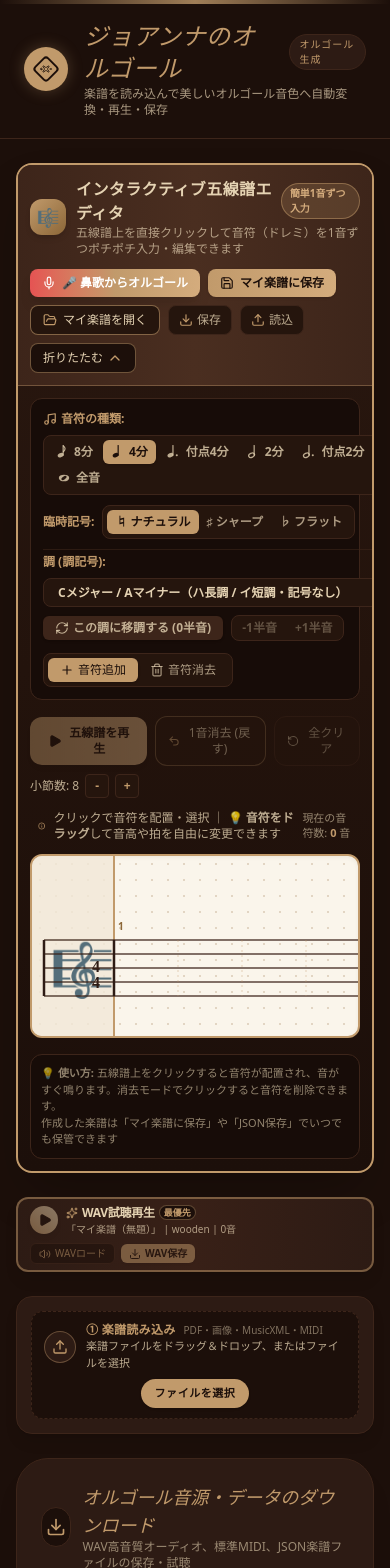
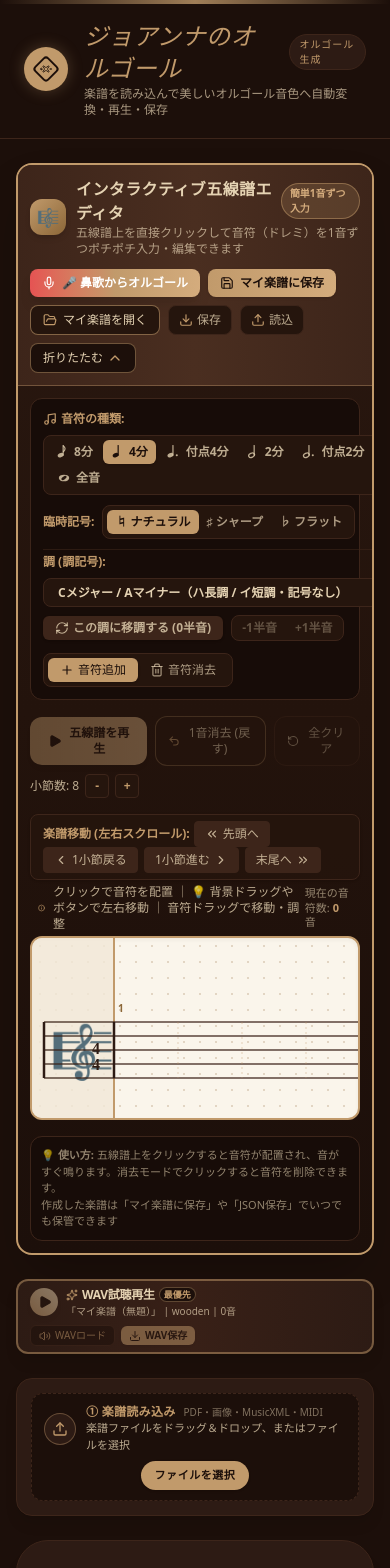
Before and after one commit to shalom777br-cmd/MusiicBox, a React (Vite) app: page / in a window 390 px wide. Shown: the top 1568 px of the page. Built offline with nearby package versions, Linux system fonts and the light colour scheme.

Commit message:
feat: add canvas panning support to staff editor
Implement canvas panning functionality in the StaffNotationEditor to improve navigation through long scores. Added pointer-based drag interaction and necessary UI icons.

```diff
--- a/src/components/StaffNotationEditor.tsx
+++ b/src/components/StaffNotationEditor.tsx
@@ -23,6 +23,10 @@ import {
   X,
   Mic,
   RefreshCw,
+  ChevronLeft,
+  ChevronRight,
+  ChevronsLeft,
+  ChevronsRight,
 } from 'lucide-react';
 import { MusicNote, MusicBoxSettings, ScoreMeta } from '../types';
 import { MusicBoxAudioEngine } from '../utils/audioEngine';
@@ -321,7 +325,14 @@ export default function StaffNotationEditor({
     lastAudioStep?: number;
   } | null>(null);
 
-  // Load saved scores from localStorage on mount
+  // Canvas drag/pan state
+  const canvasPanRef = useRef<{
+    startX: number;
+    startY: number;
+    startScrollLeft: number;
+    hasPanned: boolean;
+  } | null>(null);
+  const justPannedRef = useRef<boolean>(false);
   useEffect(() => {
     try {
       const stored = localStorage.getItem('musicbox_saved_scores');
@@ -397,13 +408,32 @@ export default function StaffNotationEditor({
     (e.currentTarget as Element).setPointerCapture?.(e.pointerId);
   };
 
-  // Pointer move handler on staff canvas (handles both hover and active dragging)
+  // Pointer down handler on SVG background to initiate canvas pan
+  const handleCanvasPointerDown = (e: React.PointerEvent<SVGSVGElement>) => {
+    if (containerRef.current) {
+      canvasPanRef.current = {
+        startX: e.clientX,
+        startY: e.clientY,
+        startScrollLeft: containerRef.current.scrollLeft,
+        hasPanned: false,
+      };
+      (e.currentTarget as Element).setPointerCapture?.(e.pointerId);
+    }
+  };
+
+  // Convert vertical mouse wheel into horizontal score scroll
+  const handleWheel = (e: React.WheelEvent<HTMLDivElement>) => {
+    if (containerRef.current) {
+      if (Math.abs(e.deltaY) > Math.abs(e.deltaX)) {
+        containerRef.current.scrollLeft += e.deltaY;
+      }
+    }
+  };
+
+  // Pointer move handler on staff canvas (handles hover, note dragging, and canvas panning)
   const handleStaffPointerMove = (e: React.PointerEvent<SVGSVGElement>) => {
-    if (!dragStartRef.current) {
-      handleMouseMove(e);
-      return;
-    }
-
+    // Case A: Note dragging
+    if (dragStartRef.current) {
       const drag = dragStartRef.current;
       const deltaX = Math.abs(e.clientX - drag.startX);
       const deltaY = Math.abs(e.clientY - drag.startY);
@@ -413,6 +443,16 @@ export default function StaffNotationEditor({
       }
 
       if (!drag.hasMoved) return;
+
+      // Auto-scroll container if note is dragged near left or right edge
+      if (containerRef.current) {
+        const cRect = containerRef.current.getBoundingClientRect();
+        if (e.clientX < cRect.left + 60) {
+          containerRef.current.scrollLeft -= 14;
+        } else if (e.clientX > cRect.right - 60) {
+          containerRef.current.scrollLeft += 14;
+        }
+      }
 
       const svg = svgRef.current;
       if (!svg) return;
@@ -452,6 +492,27 @@ export default function StaffNotationEditor({
       });
 
       onChangeNotes(updated);
+      return;
+    }
+
+    // Case B: Canvas Pan/Scroll dragging
+    if (canvasPanRef.current) {
+      const pan = canvasPanRef.current;
+      const dx = e.clientX - pan.startX;
+      const dy = e.clientY - pan.startY;
+
+      if (!pan.hasPanned && (Math.abs(dx) > 5 || Math.abs(dy) > 5)) {
+        pan.hasPanned = true;
+      }
+
+      if (pan.hasPanned && containerRef.current) {
+        containerRef.current.scrollLeft = pan.startScrollLeft - dx;
+        return;
+      }
+    }
+
+    // Default: Hover position updates
+    handleMouseMove(e);
   };
 
   // Pointer release handler
@@ -472,13 +533,22 @@ export default function StaffNotationEditor({
         }
       }
     }
+
+    if (canvasPanRef.current?.hasPanned) {
+      justPannedRef.current = true;
+      setTimeout(() => {
+        justPannedRef.current = false;
+      }, 60);
+    }
+
     dragStartRef.current = null;
+    canvasPanRef.current = null;
     setDraggingNoteId(null);
   };
 
   // Handle clicking on empty staff canvas to place a note
   const handleStaffClick = (e: React.MouseEvent<SVGSVGElement>) => {
-    if (dragStartRef.current?.hasMoved) return; // Prevent placing a note right after finishing a drag
+    if (dragStartRef.current?.hasMoved || justPannedRef.current) return; // Prevent placing note after drag/pan
 
     const svgRect = e.currentTarget.getBoundingClientRect();
     const clickX = e.clientX - svgRect.left;
@@ -1156,6 +1226,59 @@ export default function StaffNotationEditor({
             </div>
           </div>
 
+          {/* Staff Horizontal Scroll Controls & Navigation Bar */}
+          <div className="flex flex-wrap items-center justify-between gap-2 px-3 py-1.5 bg-[#25150d]/80 rounded-lg border border-[#3d251a] text-xs text-[#e5d3b3]/90 shadow-sm">
+            <div className="flex items-center space-x-1.5 flex-wrap">
+              <span className="text-[#c19a6b] font-semibold flex items-center space-x-1 mr-1">
+                <span>楽譜移動 (左右スクロール):</span>
+              </span>
+              <button
+                onClick={() => containerRef.current?.scrollTo({ left: 0, behavior: 'smooth' })}
+                className="px-2.5 py-1 rounded bg-[#3d251a] hover:bg-[#4d3022] hover:text-[#e5d3b3] border border-[#3d251a] hover:border-[#c19a6b] text-[#e5d3b3]/80 flex items-center space-x-1 transition-all cursor-pointer font-medium active:scale-95"
+                title="楽譜の先頭へ移動"
+              >
+                <ChevronsLeft className="w-3.5 h-3.5" />
+                <span>先頭へ</span>
+              </button>
+              <button
+                onClick={() =>
+                  containerRef.current?.scrollBy({ left: -4 * beatWidth, behavior: 'smooth' })
+                }
+                className="px-2.5 py-1 rounded bg-[#3d251a] hover:bg-[#4d3022] hover:text-[#e5d3b3] border border-[#3d251a] hover:border-[#c19a6b] text-[#e5d3b3]/80 flex items-center space-x-1 transition-all cursor-pointer font-medium active:scale-95"
+                title="左に1小節分移動"
+              >
+                <ChevronLeft className="w-3.5 h-3.5" />
+                <span>1小節戻る</span>
+              </button>
+              <button
+                onClick={() =>
+                  containerRef.current?.scrollBy({ left: 4 * beatWidth, behavior: 'smooth' })
+                }
+                className="px-2.5 py-1 rounded bg-[#3d251a] hover:bg-[#4d3022] hover:text-[#e5d3b3] border border-[#3d251a] hover:border-[#c19a6b] text-[#e5d3b3]/80 flex items-center space-x-1 transition-all cursor-pointer font-medium active:scale-95"
+                title="右に1小節分移動"
+              >
+                <span>1小節進む</span>
+                <ChevronRight className="w-3.5 h-3.5" />
+              </button>
+              <button
+                onClick={() =>
+                  containerRef.current?.scrollTo({
+                    left: containerRef.current.scrollWidth,
+                    behavior: 'smooth',
+                  })
+                }
+                className="px-2.5 py-1 rounded bg-[#3d251a] hover:bg-[#4d3022] hover:text-[#e5d3b3] border border-[#3d251a] hover:border-[#c19a6b] text-[#e5d3b3]/80 flex items-center space-x-1 transition-all cursor-pointer font-medium active:scale-95"
+                title="楽譜の末尾へ移動"
+              >
+                <span>末尾へ</span>
+                <ChevronsRight className="w-3.5 h-3.5" />
+              </button>
+            </div>
+            <div className="hidden md:flex items-center space-x-2 text-[11px] text-[#e5d3b3]/70">
+              <span>💡 マウスドラッグ / ホイール / ボタンで楽譜を左右自由に移動できます</span>
+            </div>
+          </div>
+
           {/* Hover Pitch Information Badge */}
           <div className="h-6 flex items-center justify-between text-xs px-2 text-[#c19a6b]">
             <div className="flex items-center space-x-2">
@@ -1166,7 +1289,7 @@ export default function StaffNotationEditor({
                 </span>
               ) : (
                 <span className="text-[#e5d3b3]/80">
-                  クリックで音符を配置・選択 ｜ 💡 <strong>音符をドラッグ</strong>して音高や拍を自由に変更できます
+                  クリックで音符を配置 ｜ 💡 背景ドラッグやボタンで左右移動 ｜ 音符ドラッグで移動・調整
                 </span>
               )}
             </div>
@@ -1178,7 +1301,8 @@ export default function StaffNotationEditor({
           {/* Staff Sheet Canvas SVG Area */}
           <div
             ref={containerRef}
-            className="w-full overflow-x-auto bg-[#faf5eb] rounded-xl border-2 border-[#c19a6b] shadow-inner select-none relative"
+            onWheel={handleWheel}
+            className="w-full overflow-x-auto bg-[#faf5eb] rounded-xl border-2 border-[#c19a6b] shadow-inner select-none relative scroll-smooth"
             style={{
               backgroundImage: 'radial-gradient(#e2d5c3 1px, transparent 1px)',
               backgroundSize: '16px 16px',
@@ -1189,12 +1313,13 @@ export default function StaffNotationEditor({
               width={staffLeftMargin + totalBeats * beatWidth + 60}
               height={staffHeight}
               onClick={handleStaffClick}
+              onPointerDown={handleCanvasPointerDown}
               onPointerMove={handleStaffPointerMove}
               onPointerUp={handleStaffPointerUp}
               onPointerCancel={handleStaffPointerUp}
               onMouseLeave={handleMouseLeave}
               className={`cursor-${
-                editorMode === 'delete' ? 'crosshair' : draggingNoteId ? 'grabbing' : 'pointer'
+                editorMode === 'delete' ? 'crosshair' : draggingNoteId ? 'grabbing' : 'grab'
               } block touch-none`}
             >
               {/* Background Margins & Clef Area */}
@@ -1321,7 +1446,7 @@ export default function StaffNotationEditor({
                   <g key={`beat_marker_${beatIndex}`}>
                     {/* Vertical Measure Line */}
                     {isMeasureBar && (
-                      <>
+                      <g key={`measure_header_${beatIndex}`}>
                         <line
                           x1={x}
                           y1={getStepY(10)}
@@ -1341,7 +1466,7 @@ export default function StaffNotationEditor({
                         >
                           {beatIndex / beatsPerMeasure + 1}
                         </text>
-                      </>
+                      </g>
                     )}
 
                     {/* Subtle beat grid tick */}
@@ -1375,7 +1500,7 @@ export default function StaffNotationEditor({
               )}
 
               {/* Render Existing Placed Notes */}
-              {notes.map((note) => {
+              {notes.map((note, noteIndex) => {
                 const { step, accidental } = midiToStaffInfo(note.midiNumber, keySignature);
                 const keyAccidental = getKeySignatureAccidentalForStep(step, keySignature);
 
@@ -1405,10 +1530,11 @@ export default function StaffNotationEditor({
                 }
 
                 const isDragging = draggingNoteId === note.id;
+                const noteKey = note.id || `note_${noteIndex}_${note.startTime}_${note.midiNumber}`;
 
                 return (
                   <g
-                    key={note.id}
+                    key={noteKey}
                     onPointerDown={(e) => handleNotePointerDown(e, note)}
                     className={`transition-all ${
                       isDragging
@@ -1422,7 +1548,7 @@ export default function StaffNotationEditor({
                     {/* Render Ledger Lines if applicable */}
                     {ledgerLines.map((ly, idx) => (
                       <line
-                        key={`ledger_${note.id}_${idx}`}
+                        key={`ledger_${noteKey}_${idx}`}
                         x1={x - 10}
                         y1={ly}
                         x2={x + 10}
@@ -1446,23 +1572,23 @@ export default function StaffNotationEditor({
                       </text>
                     )}
 
-                    {/* Notehead rendering (2分音符 & 全音符 matching standard musical notation) */}
+                    {/* Notehead rendering */}
                     {(() => {
                       const hasStem = note.duration < 4;
                       const hasFlag = note.duration <= 0.5;
                       const hasDot = note.duration === 1.5 || note.duration === 3 || note.duration === 6;
 
                       return (
-                        <>
+                        <g key={`note_body_${noteKey}`}>
                           {/* Notehead */}
                           {note.duration >= 4 ? (
-                            /* 全音符 (Whole Note - Wide outer ellipse + tilted counter hole) */
+                            /* 全音符 (Whole Note) */
                             <g transform={`translate(${x}, ${y})`}>
                               <ellipse cx="0" cy="0" rx="8.5" ry="5.5" fill="#2d1b14" />
                               <ellipse cx="0" cy="0" rx="5.0" ry="2.3" fill="#f7f3e9" transform="rotate(-40)" />
                             </g>
                           ) : note.duration >= 2 ? (
-                            /* 2分音符 (Half Note - Tilted hollow ellipse with thick border) */
+                            /* 2分音符 (Half Note) */
                             <ellipse
                               cx={x}
                               cy={y}
@@ -1474,7 +1600,7 @@ export default function StaffNotationEditor({
                               transform={`rotate(-25 ${x} ${y})`}
                             />
                           ) : (
-                            /* 4分音符 / 8分音符 (Quarter / 8th Note - Filled ellipse) */
+                            /* 4分音符 / 8分音符 (Quarter / 8th Note) */
                             <ellipse
                               cx={x}
                               cy={y}
@@ -1485,7 +1611,7 @@ export default function StaffNotationEditor({
                             />
                           )}
 
-                          {/* Dot for dotted notes (1.5, 3, 6 beats) */}
+                          {/* Dot for dotted notes */}
                           {hasDot && (
                             <circle
                               cx={x + (note.duration >= 4 ? 11 : 9)}
@@ -1495,7 +1621,7 @@ export default function StaffNotationEditor({
                             />
                           )}
 
-                          {/* Note Stem (omitted for whole notes >= 4 beats) */}
+                          {/* Note Stem */}
                           {hasStem && (
                             <line
                               x1={isStemDown ? x - 6 : x + 6}
@@ -1520,7 +1646,7 @@ export default function StaffNotationEditor({
                               strokeWidth="2"
                             />
                           )}
-                        </>
+                        </g>
                       );
                     })()}
                   </g>
@@ -1534,13 +1660,12 @@ export default function StaffNotationEditor({
                     const x = getBeatX(hoverState.beat);
                     const y = getStepY(hoverState.step);
                     const isStemDown = hoverState.step >= 6;
-                    const isHoverHollow = selectedDuration >= 2;
                     const hasHoverStem = selectedDuration < 4;
                     const hasHoverFlag = selectedDuration <= 0.5;
                     const hasHoverDot = selectedDuration === 1.5 || selectedDuration === 3;
 
                     return (
-                      <>
+                      <g key="hover_ghost_shapes">
                         {selectedDuration >= 4 ? (
                           /* 全音符 (Whole Note Ghost) */
                           <g transform={`translate(${x}, ${y})`}>
@@ -1600,7 +1725,7 @@ export default function StaffNotationEditor({
                             strokeWidth="2"
                           />
                         )}
-                      </>
+                      </g>
                     );
                   })()}
                 </g>
```
Lines whose indentation alone changed are shown as unchanged.
